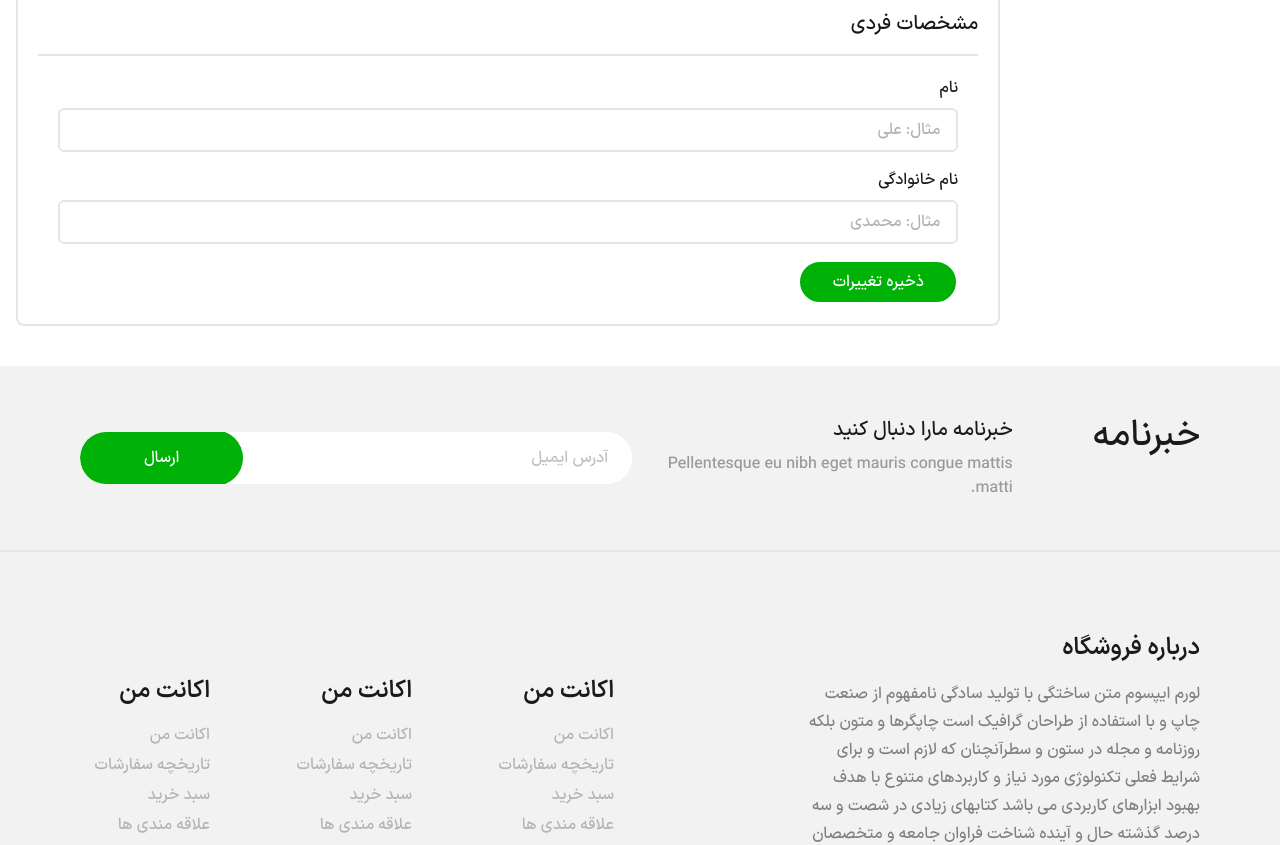
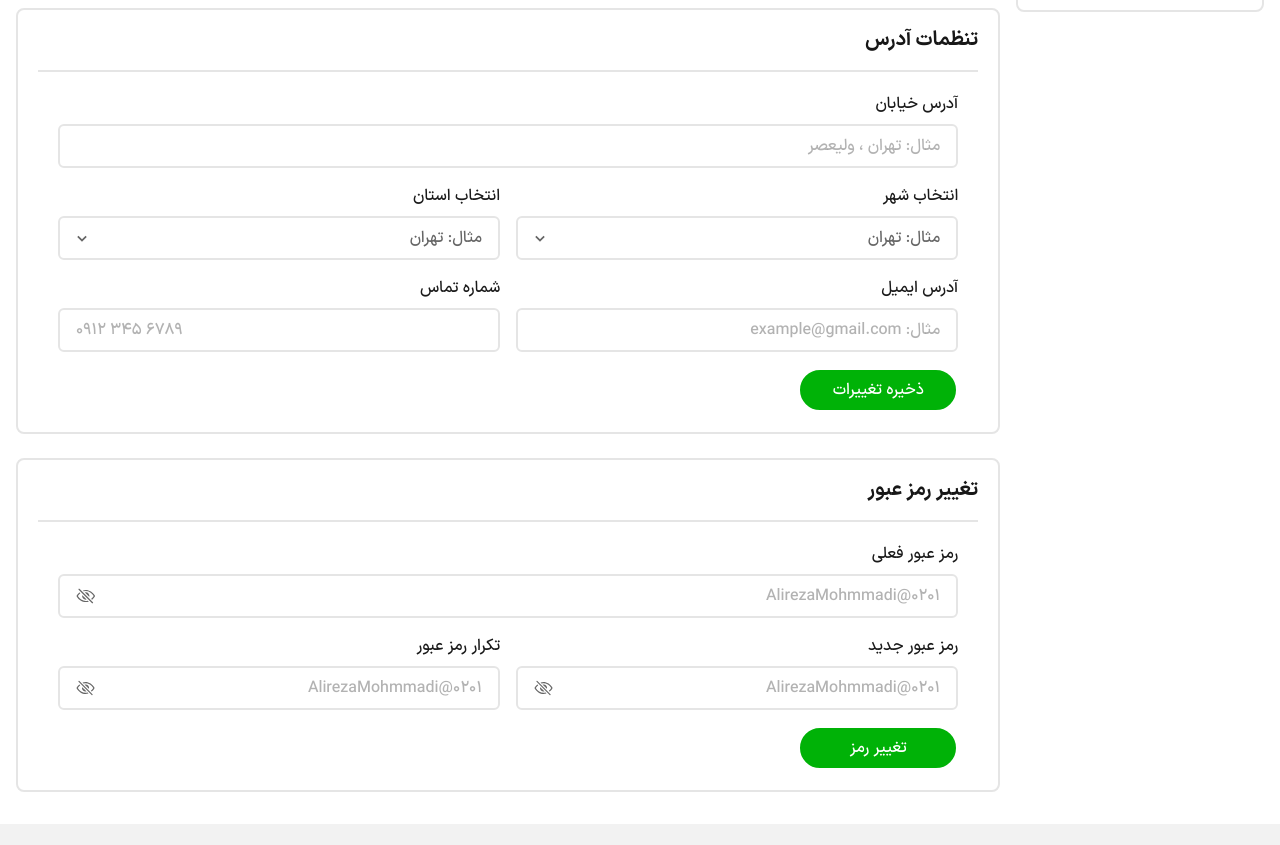
Before and after one commit to amirali-stu/store_shoes, a Next.js app: page /account/setting in a window 1280 px wide. Shown: the part 736-1581 px from the top of the page. Built offline with nearby package versions, Linux system fonts and the light colour scheme.

Commit message:
Finish setting page

```diff
--- a/src/app/account/(User)/layout.js
+++ b/src/app/account/(User)/layout.js
@@ -2,7 +2,7 @@ import Navigation from "@/components/templates/Account/Navigation";
 
 export default function RootLayoutUserDashboard({ children }) {
   return (
-    <div className="flex relative items-start justify-center max-md:flex-col max-md:gap-y-4 gap-x-4 max-w-7xl mx-auto font-sans-medium px-4 py-4">
+    <div className="flex relative items-start justify-center max-md:flex-col max-md:gap-y-4 gap-x-4 max-w-7xl mx-auto font-sans-medium px-4 md:py-8 py-4">
       <Navigation />
       {children}
     </div>
--- a/src/app/account/(User)/setting/page.js
+++ b/src/app/account/(User)/setting/page.js
@@ -1,4 +1,5 @@
 import AddressInfo from "@/components/templates/Account/Setting/AddressInfo";
+import ChangePassword from "@/components/templates/Account/Setting/ChangePassword";
 import UserInfo from "@/components/templates/Account/Setting/UserInfo";
 
 function Setting() {
@@ -10,7 +11,9 @@ function Setting() {
       <div className="w-full col-span-12">
         <AddressInfo />
       </div>
-      <div></div>
+      <div className="w-full col-span-12">
+        <ChangePassword />
+      </div>
     </div>
   );
 }
--- a/src/components/templates/Account/Setting/AddressInfo.js
+++ b/src/components/templates/Account/Setting/AddressInfo.js
@@ -1,38 +1,138 @@
-import React from "react";
+"use client";
+
+import { useState } from "react";
+import { BiChevronDown } from "react-icons/bi";
 
 function AddressInfo() {
+  const [selectedCity, setSelectedCity] = useState("");
+  const [openCitySelector, setOpenCitySelector] = useState(false);
+  const [selectedProvince, setSelectedProvince] = useState("");
+  const [openProvinceSelector, setOpenProvinceSelector] = useState(false);
+
+  const cities = ["تهران", "مشهد", "اصفهان", "شیراز"];
+  const province = ["تهران", "مشهد", "اصفهان", "شیراز"];
+
   return (
     <div className="border-2 border-gray-100 rounded-lg px-5">
-      <h2 className="py-4 border-b-2 border-b-gray-100 text-xl">مشخصات فردی</h2>
-      <div className="p-5">
-        <form className="w-full flex items-start justify-between">
+      <h2 className="py-4 border-b-2 border-b-gray-100 text-xl font-sans-bold">
+        تنظمات آدرس
+      </h2>
+      <div className="p-5 max-md:p-2">
+        <form className="w-full flex flex-col gap-y-4 justify-between">
           <div className="flex-1 flex flex-col gap-y-4">
             <div className="w-full flex flex-col gap-y-2">
-              <label htmlFor="first_name" className="text-gray-900">
-                نام
+              <label htmlFor="street_address" className="text-gray-900">
+                آدرس خیابان
               </label>
               <input
                 type="text"
-                id="first_name"
+                id="street_address"
                 className="border-2 w-full outline-0  border-gray-100 transition-all duration-300 focus:ring-1 focus:border-success focus:ring-success bg-white rounded-md py-2 pr-4 text-gray-600"
-                placeholder="مثال: علی"
+                placeholder="مثال: تهران ، ولیعصر"
               />
             </div>
-            <div className="w-full flex flex-col gap-y-2">
-              <label htmlFor="last_name" className="text-gray-900">
-                نام خانوادگی
+          </div>
+          <div className="flex items-center max-md:flex-col max-md:gap-y-4 justify-between gap-x-4">
+            <div className="w-[50%] max-md:w-full flex flex-col gap-y-2 relative">
+              <label className="text-gray-900">انتخاب شهر</label>
+              <div
+                className="border-2 w-full border-gray-100 rounded-md bg-white py-2 pr-4 pl-3 text-gray-600 flex justify-between items-center cursor-pointer transition-all duration-300 focus-within:ring-1 focus-within:ring-success"
+                onClick={() => setOpenCitySelector(!openCitySelector)}
+              >
+                <span>{selectedCity || "مثال: تهران"}</span>
+                <BiChevronDown
+                  size={20}
+                  className={`transition-all duration-300 ${
+                    openCitySelector ? "rotate-180" : "rotate-0"
+                  }`}
+                />
+              </div>
+
+              <ul
+                className={`absolute top-full transition-all duration-300 left-0 w-full mt-1 bg-white border-2 border-gray-100 rounded-md shadow-lg z-50 max-h-40 overflow-auto ${
+                  openCitySelector
+                    ? "translate-y-0 opacity-100 visible pointer-events-auto"
+                    : "translate-y-3 opacity-0 invisible pointer-events-none"
+                }`}
+              >
+                {cities.map((opt) => (
+                  <li
+                    key={opt}
+                    className="px-3 py-2 hover:bg-green-200/30 cursor-pointer"
+                    onClick={() => {
+                      setSelectedCity(opt);
+                      setOpenCitySelector(false);
+                    }}
+                  >
+                    {opt}
+                  </li>
+                ))}
+              </ul>
+            </div>
+            <div className="w-[50%] max-md:w-full flex flex-col gap-y-2 relative">
+              <label className="text-gray-900">انتخاب استان</label>
+              <div
+                className="border-2 w-full border-gray-100 rounded-md bg-white py-2 pr-4 pl-3 text-gray-600 flex justify-between items-center cursor-pointer transition-all duration-300 focus-within:ring-1 focus-within:ring-success"
+                onClick={() => setOpenProvinceSelector(!openProvinceSelector)}
+              >
+                <span>{selectedProvince || "مثال: تهران"}</span>
+                <BiChevronDown
+                  size={20}
+                  className={`transition-all duration-300 ${
+                    openProvinceSelector ? "rotate-180" : "rotate-0"
+                  }`}
+                />
+              </div>
+
+              <ul
+                className={`absolute top-full transition-all duration-300 left-0 w-full mt-1 bg-white border-2 border-gray-100 rounded-md shadow-lg z-50 max-h-40 overflow-auto ${
+                  openProvinceSelector
+                    ? "translate-y-0 opacity-100 visible pointer-events-auto"
+                    : "translate-y-3 opacity-0 invisible pointer-events-none"
+                }`}
+              >
+                {province.map((opt) => (
+                  <li
+                    key={opt}
+                    className="px-3 py-2 hover:bg-green-200/30 cursor-pointer"
+                    onClick={() => {
+                      setSelectedProvince(opt);
+                      setOpenProvinceSelector(false);
+                    }}
+                  >
+                    {opt}
+                  </li>
+                ))}
+              </ul>
+            </div>
+          </div>
+          <div className="flex items-center max-md:flex-col max-md:gap-y-4 justify-between gap-x-4">
+            <div className="w-[50%] max-md:w-full flex flex-col gap-y-2">
+              <label htmlFor="email_address" className="text-gray-900">
+                آدرس ایمیل
               </label>
               <input
                 type="text"
-                id="last_name"
+                id="email_address"
                 className="border-2 w-full outline-0  border-gray-100 transition-all duration-300 focus:ring-1 focus:border-success focus:ring-success bg-white rounded-md py-2 pr-4 text-gray-600"
-                placeholder="مثال: محمدی"
+                placeholder="مثال: example@gmail.com"
               />
             </div>
-            <button className="text-white bg-success border-2 transition-all duration-300 p-2 w-40 rounded-full cursor-pointer hover:bg-white hover:border-success hover:text-success">
-              ذخیره تغییرات
-            </button>
+            <div className="w-[50%] max-md:w-full flex flex-col gap-y-2">
+              <label htmlFor="phone_number" className="text-gray-900">
+                شماره تماس
+              </label>
+              <input
+                type="tel"
+                id="phone_number"
+                className="border-2 w-full outline-0  border-gray-100 transition-all duration-300 focus:ring-1 focus:border-success focus:ring-success bg-white rounded-md py-2 px-4 text-gray-600"
+                placeholder="0912 345 6789"
+              />
+            </div>
           </div>
+          <button className="text-white bg-success border-2 transition-all duration-300 p-2 md:w-40 rounded-full cursor-pointer hover:bg-white hover:border-success hover:text-success">
+            ذخیره تغییرات
+          </button>
         </form>
       </div>
     </div>
--- /dev/null
+++ b/src/components/templates/Account/Setting/ChangePassword.js
@@ -0,0 +1,104 @@
+"use client";
+
+import { MdOutlineRemoveRedEye } from "react-icons/md";
+import { IoEyeOffOutline } from "react-icons/io5";
+import { useState } from "react";
+
+function ChangePassword() {
+  const [isShowCurrentPassword, setIsShowCurrentPassword] = useState(false);
+  const [isShowNewPassword, setIsShowNewPassword] = useState(false);
+  const [isShowConfirmPassword, setIsShowConfirmPassword] = useState(false);
+
+  return (
+    <div className="border-2 border-gray-100 rounded-lg px-5">
+      <h2 className="py-4 border-b-2 border-b-gray-100 text-xl font-sans-bold">
+        تغییر رمز عبور
+      </h2>
+      <div className="p-5 max-md:p-2">
+        <form className="w-full flex flex-col gap-y-4 justify-between">
+          <div className="flex-1 flex flex-col gap-y-4">
+            <div className="w-full flex flex-col gap-y-2">
+              <label htmlFor="current_password" className="text-gray-900">
+                رمز عبور فعلی
+              </label>
+              <div className="border-2 w-full border-gray-100  bg-white rounded-md py-2 text-xl text-gray-600 transition-all duration-300 flex items-center px-4">
+                <input
+                  type={isShowCurrentPassword ? "text" : "password"}
+                  id="current_password"
+                  className=" outline-0 w-full text-base"
+                  placeholder="AlirezaMohmmadi@0201"
+                />
+                {isShowCurrentPassword ? (
+                  <MdOutlineRemoveRedEye
+                    className="cursor-pointer"
+                    onClick={() => setIsShowCurrentPassword(false)}
+                  />
+                ) : (
+                  <IoEyeOffOutline
+                    className="cursor-pointer"
+                    onClick={() => setIsShowCurrentPassword(true)}
+                  />
+                )}
+              </div>
+            </div>
+          </div>
+          <div className="flex items-center max-md:flex-col max-md:gap-y-4 justify-between gap-x-4">
+            <div className="w-full flex flex-col gap-y-2">
+              <label htmlFor="new_password" className="text-gray-900">
+                رمز عبور جدید
+              </label>
+              <div className="border-2 w-full border-gray-100  bg-white rounded-md py-2 text-xl text-gray-600 transition-all duration-300 flex items-center px-4">
+                <input
+                  type={isShowNewPassword ? "text" : "password"}
+                  id="new_password"
+                  className=" outline-0 w-full text-base"
+                  placeholder="AlirezaMohmmadi@0201"
+                />
+                {isShowNewPassword ? (
+                  <MdOutlineRemoveRedEye
+                    className="cursor-pointer"
+                    onClick={() => setIsShowNewPassword(false)}
+                  />
+                ) : (
+                  <IoEyeOffOutline
+                    className="cursor-pointer"
+                    onClick={() => setIsShowNewPassword(true)}
+                  />
+                )}
+              </div>
+            </div>
+            <div className="w-full flex flex-col gap-y-2">
+              <label htmlFor="confirm_password" className="text-gray-900">
+                تکرار رمز عبور
+              </label>
+              <div className="border-2 w-full border-gray-100  bg-white rounded-md py-2 text-xl text-gray-600 transition-all duration-300 flex items-center px-4">
+                <input
+                  type={isShowConfirmPassword ? "text" : "password"}
+                  id="confirm_password"
+                  className=" outline-0 w-full text-base"
+                  placeholder="AlirezaMohmmadi@0201"
+                />
+                {isShowConfirmPassword ? (
+                  <MdOutlineRemoveRedEye
+                    className="cursor-pointer"
+                    onClick={() => setIsShowConfirmPassword(false)}
+                  />
+                ) : (
+                  <IoEyeOffOutline
+                    className="cursor-pointer"
+                    onClick={() => setIsShowConfirmPassword(true)}
+                  />
+                )}
+              </div>
+            </div>
+          </div>
+          <button className="text-white bg-success border-2 transition-all duration-300 p-2 md:w-40 rounded-full cursor-pointer hover:bg-white hover:border-success hover:text-success">
+            تغییر رمز
+          </button>
+        </form>
+      </div>
+    </div>
+  );
+}
+
+export default ChangePassword;
```
Also changed, not shown: src/components/templates/Account/Setting/UserInfo.js (+9 -7 lines).
